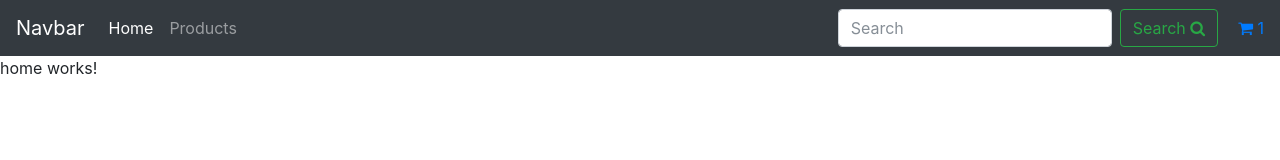
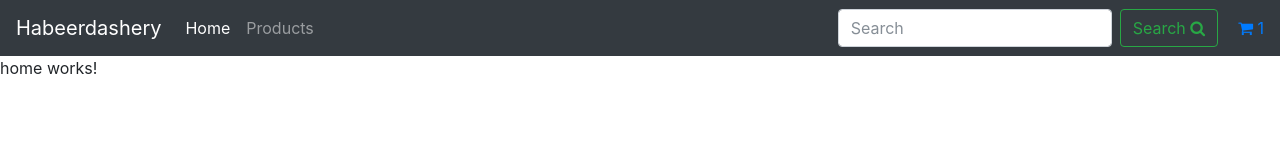
Before and after one commit to TheOneTheOnlyDavidBrown/habeerdashery, an Angular app: page / in a window 1280 px wide. Shown: the top 160 px of the page. Built offline with nearby package versions, Linux system fonts and the light colour scheme.

Commit message:
navbar text

```diff
--- a/src/app/nav-bar/nav-bar.component.html
+++ b/src/app/nav-bar/nav-bar.component.html
@@ -1,5 +1,5 @@
 <nav class="navbar navbar-expand-lg navbar-dark bg-dark">
-  <a class="navbar-brand" href="#">Navbar</a>
+  <a class="navbar-brand" href="#">Habeerdashery</a>
   <button class="navbar-toggler" type="button" data-toggle="collapse" data-target="#navbarSupportedContent" aria-controls="navbarSupportedContent" aria-expanded="false" aria-label="Toggle navigation">
     <span class="navbar-toggler-icon"></span>
   </button>
--- a/src/app/product/product.component.ts
+++ b/src/app/product/product.component.ts
@@ -5,7 +5,7 @@
 
 @Component({
   selector: 'app-product',
-  template: 'product! {{id}} {{ product[0].name  }}',
+  template: `{{ product[0].name }}`,
   providers: [ProductService]
 })
 export class ProductComponent implements OnInit {
```
